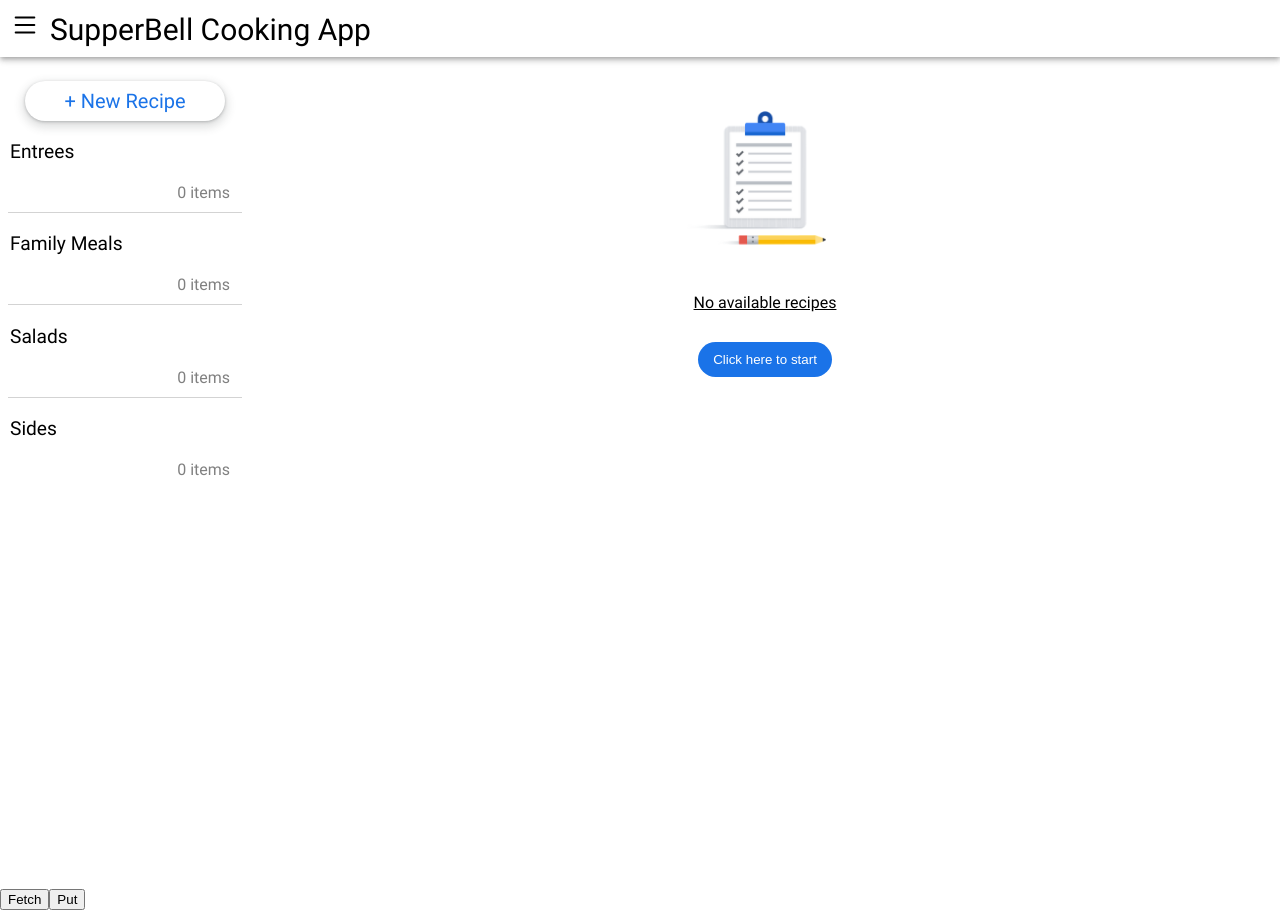
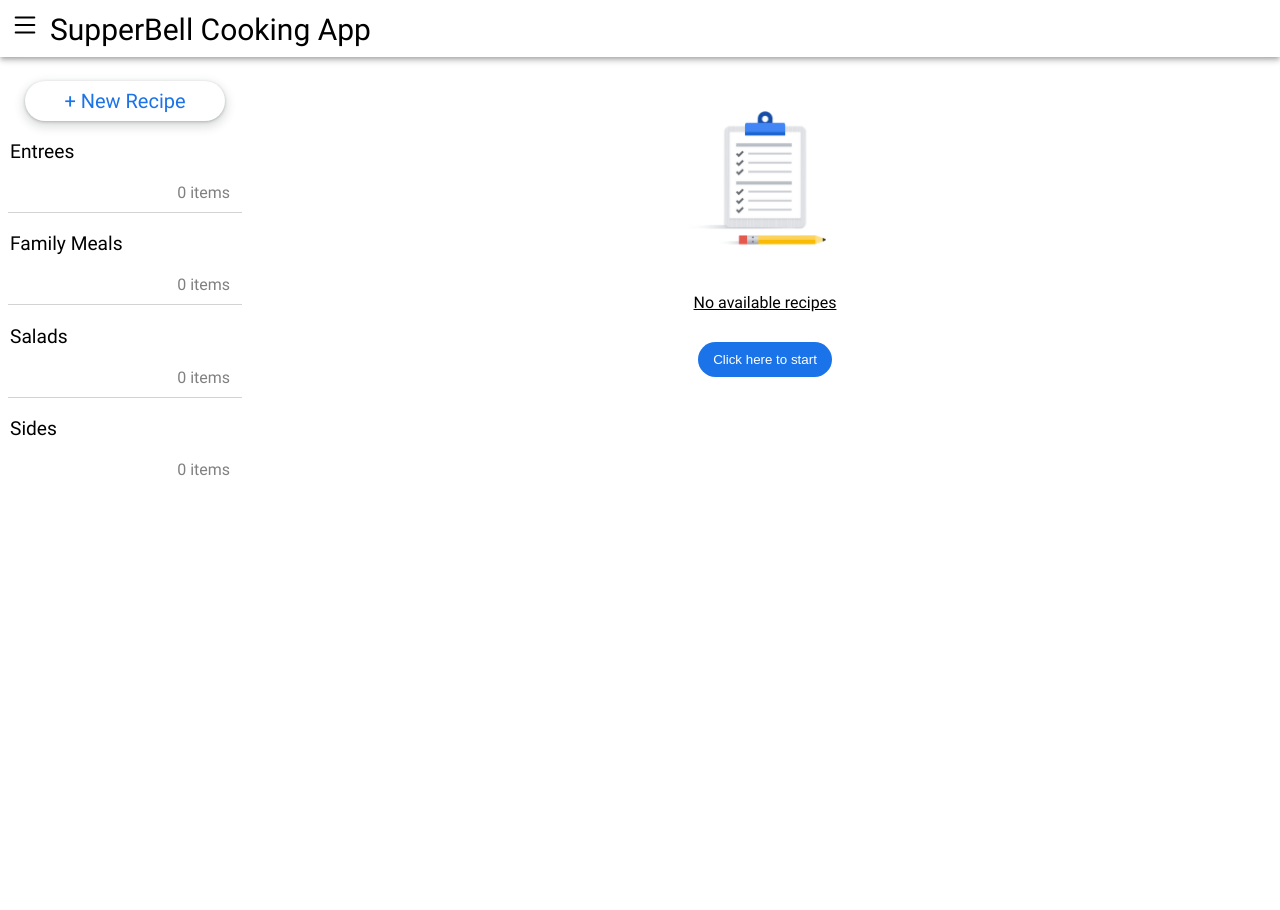
Before and after one commit to johndoomy/supperbell-cooking-app, a React (Create React App) app: page / in a window 1280 px wide. After the commit the page ends 889 px from the top, so only its background shows below. Built offline with nearby package versions, Linux system fonts and the light colour scheme.

Commit message:
post bootstrap updates

```diff
--- a/src/App.js
+++ b/src/App.js
@@ -2,8 +2,6 @@ import { useState, useEffect } from "react"
 import Header from "./components/Header"
 import Content from "./components/Content"
 import { Helmet } from "react-helmet"
-import { putData, fetchData } from "./AwsFunctions"
-import AWS from "aws-sdk"
 
 function App() {
 
@@ -17,71 +15,6 @@ function App() {
       this.unit = unit
       this.directions = directions
     }
-  }
-
-  // console.log(AWS.config)
-
-
-  const fetchDataFromDynamoDb = async () => {
-    const dd = new AWS.DynamoDB()
-    console.log(dd)
-    const result = await fetchData('recipesList')
-    console.log(result)
-    return result
-  }
-
-  const addDataToDynamoDB = async () => {
-    const newRecipes = [
-      {
-            name: "Caesar Salad",
-            key: 1254878754512,
-            ingredients: [{key: 111111111, name: "Romaine", amount: 8, unit: "fl oz"}, {key: 111111112121211, name: "Caesar Dressing", amount: 8, unit: "fl oz"}, {key: 111118787871111, name: "Croutons", amount: 8, unit: "fl oz"}, {key: 11111111999991, name: "Parmesan Cheese", amount: 8, unit: "fl oz"}],
-            type: "salad",
-            amount: 1,
-            unit: "each",
-            directions: "N/A"
-          },
-          {
-            name: "Chicken Parm",
-            key: 132654987956321,
-            ingredients: [{key: 22222, name: "Chicken Parmesan", amount: 8, unit: "fl oz"}, {key: 22223, name: "Marinara", amount: 8, unit: "fl oz"}, {key: 2228, name: "Spaghetti", amount: 8, unit: "fl oz"}, {key: 2298898922, name: "Parmesan Cheese", amount: 8, unit: "fl oz"}, {key: 2287878787878722, name: "Parsley", amount: 8, unit: "fl oz"}],
-            type: "entree",
-            amount: 1,
-            unit: "each",
-            directions: "N/A"
-          },
-          {
-            name: "Chicken Parm Family Meal",
-            key: 6006,
-            ingredients: [{
-              name: "Chicken Parm",
-              key: 8787845454,
-              ingredients: [{key: 333333333, name: "Chicken Parmesan", amount: 8, unit: "fl oz"}, {key: 3333878733333, name: "Marinara", amount: 8, unit: "fl oz"}, {key: 3333333399993, name: "Spaghetti", amount: 8, unit: "fl oz"}, {key: 3333833333, name: "Parmesan Cheese", amount: 8, unit: "fl oz"}, {key: 333388888777413, name: "Parsley", amount: 8, unit: "fl oz"}],
-              type: "entree",
-              amount: 2,
-              unit: "each",
-              directions: "N/A"
-            },
-            {
-              name: "Caesar Salad",
-              key: 8888888,
-              ingredients: [{key: 4444, name: "Romaine", amount: 8, unit: "fl oz"}, {key: 44424, name: "Caesar Dressing", amount: 8, unit: "fl oz"}, {key: 448844, name: "Croutons", amount: 8, unit: "fl oz"}, {key: 449898944, name: "Parmesan Cheese", amount: 8, unit: "fl oz"}],
-              type: "salad",
-              amount: 1,
-              unit: "each",
-              directions: "N/A"
-            }],
-            type: "family meal",
-            amount: 1,
-            unit: "each",
-            directions: "N/A"
-          }
-    ]
-
-
-    // Call the putData function and return the result
-    const result = await putData("recipesList", newRecipes)
-    return result
   }
 
 
@@ -177,10 +110,10 @@ function App() {
               let newRecipeIngredients = recipeIngredient.ingredients.filter(ingredient => ingredient.key !== ingredientKey)
               recipeIngredient.ingredients = newRecipeIngredients
               return recipeIngredient
-            } else {return recipeIngredient}
+            } else { return recipeIngredient }
           })
           return recipe
-        } else {return recipe}
+        } else { return recipe }
       })
       setRecipes(newRecipes)
       save(newRecipes)
@@ -190,7 +123,7 @@ function App() {
           let newRecipeIngredients = recipe.ingredients.filter(ingredient => ingredient.key !== ingredientKey)
           recipe.ingredients = newRecipeIngredients
           return recipe
-        } else {return recipe}
+        } else { return recipe }
       })
       setRecipes(newRecipes)
       save(newRecipes)
@@ -219,7 +152,7 @@ function App() {
         if (recipe.key === recipeKey) {
           recipe.ingredients.push(ingredientObj)
           return recipe
-        } else {return recipe}
+        } else { return recipe }
       })
       setRecipes(newRecipes)
       save(newRecipes)
@@ -247,7 +180,7 @@ function App() {
     } else {
       let newRecipes = recipes.map(recipe => {
         if (recipe.key === recipeKey) {
-          recipe.ingredients[ingredientObj.subIndex].ingredients =ingredientObj.ingredients
+          recipe.ingredients[ingredientObj.subIndex].ingredients = ingredientObj.ingredients
           recipe.ingredients[ingredientObj.subIndex].hasSubRecipe = true
           recipe.ingredients[ingredientObj.subIndex].directions = ingredientObj.directions
           recipe.ingredients[ingredientObj.subIndex].yieldNumber = ingredientObj.yieldNumber
@@ -271,13 +204,13 @@ function App() {
     if (recipeInputs.type === "family meal") {
       console.log("family meal")
       const compKey1 = key + 1
-      const ingredient1 = {name: recipeInputs.component1Name, key: compKey1, type: "component", ingredients: [], amount: recipeInputs.amount1, unit: "each"}
+      const ingredient1 = { name: recipeInputs.component1Name, key: compKey1, type: "component", ingredients: [], amount: recipeInputs.amount1, unit: "each" }
       const compKey2 = key + 2
-      const ingredient2 = {name: recipeInputs.component2Name, key: compKey2, type: "component", ingredients: [], amount: recipeInputs.amount2, unit: "each"}
+      const ingredient2 = { name: recipeInputs.component2Name, key: compKey2, type: "component", ingredients: [], amount: recipeInputs.amount2, unit: "each" }
       ingredients.push(ingredient1, ingredient2)
       if (recipeInputs.amount3 === 1) {
         const compKey3 = key + 3
-        const ingredient3 = {name: recipeInputs.component3Name, key: compKey3, type: "component", ingredients: [], amount: recipeInputs.amount3, unit: "each"}
+        const ingredient3 = { name: recipeInputs.component3Name, key: compKey3, type: "component", ingredients: [], amount: recipeInputs.amount3, unit: "each" }
         ingredients.push(ingredient3)
       }
     }
@@ -305,7 +238,8 @@ function App() {
           return recipe
         } else {
           return recipe
-      }})
+        }
+      })
       setRecipes(newRecipes)
       save(newRecipes)
     }
@@ -319,18 +253,16 @@ function App() {
 
   const toggleNav = () => {
     setIsExpanded(!isExpanded)
-    Array.from(document.getElementsByClassName("ingredient")).forEach(element => {element.classList.toggle("darken")})
+    Array.from(document.getElementsByClassName("ingredient")).forEach(element => { element.classList.toggle("darken") })
   }
 
   return (
     <div className="App">
       <Helmet>
-      <meta name="viewport" content="width=device-width, initial-scale=1.0, maximum-scale=1.0, user-scalable=no" />
+        <meta name="viewport" content="width=device-width, initial-scale=1.0, maximum-scale=1.0, user-scalable=no" />
       </Helmet>
       <Header toggleNav={toggleNav} />
       <Content isExpanded={isExpanded} deleteIngredient={deleteIngredient} setMultiplier={setMultiplier} updateRecipe={updateRecipe} addRecipe={addRecipe} deleteRecipe={deleteRecipe} selectRecipe={selectRecipe} selectedRecipe={selectedRecipe} toggleNav={toggleNav} recipes={recipes} />
-      <button onClick={() => fetchDataFromDynamoDb()}> Fetch </button>
-      <button onClick={() => addDataToDynamoDB()}> Put </button>
     </div>
   )
 }
--- a/src/index.css
+++ b/src/index.css
@@ -2,6 +2,7 @@
   font-family: "Roboto";
   src: url("./font/Roboto-Regular.ttf");
 }
+
 @font-face {
   font-family: "Roboto-Thin";
   src: url("./font/Roboto-Thin.ttf");
@@ -43,7 +44,7 @@ header {
   width: 250px;
   position: absolute;
   z-index: 0;
-  top: 120;
+
   left: 0;
   /* background-color: transparent; */
   overflow-x: hidden;
@@ -75,7 +76,8 @@ header {
   box-shadow: 0 1px 3px 0 rgb(60 64 67 / 30%), 0 4px 8px 3px rgb(60 64 67 / 15%);
 }
 
-#recipesButton, .showRecipeModal {
+#recipesButton,
+.showRecipeModal {
   padding: 8px 8px 8px 16px;
   text-decoration: none;
   font-size: 20px;
@@ -100,7 +102,8 @@ header {
   box-shadow: 0 1px 3px 0 rgb(60 64 67 / 30%), 0 4px 8px 3px rgb(60 64 67 / 15%);
 }
 
-.showRecipeModal:hover, #saveButton:hover {
+.showRecipeModal:hover,
+#saveButton:hover {
   background-color: #1a73e8;
   color: #000;
   cursor: pointer;
@@ -227,16 +230,24 @@ ul.listOfIngredients {
 
 .modal {
   display: none;
-  position: fixed; /* Stay in place */
-  z-index: 2; /* Sit on top */
-  padding-top: 100px; /* Location of the box */
+  position: fixed;
+  /* Stay in place */
+  z-index: 2;
+  /* Sit on top */
+  padding-top: 100px;
+  /* Location of the box */
   left: 0;
   top: 0;
-  width: 100%; /* Full width */
-  height: 100%; /* Full height */
-  overflow: auto; /* Enable scroll if needed */
-  background-color: rgb(0,0,0); /* Fallback color */
-  background-color: rgba(0,0,0,0.4); /* Black w/ opacity */
+  width: 100%;
+  /* Full width */
+  height: 100%;
+  /* Full height */
+  overflow: auto;
+  /* Enable scroll if needed */
+  background-color: rgb(0, 0, 0);
+  /* Fallback color */
+  background-color: rgba(0, 0, 0, 0.4);
+  /* Black w/ opacity */
 }
 
 .modal-content {
@@ -265,6 +276,7 @@ ul.listOfIngredients {
   padding-right: 20px;
   color: #000;
 }
+
 .createText {
   font-family: "Roboto";
   float: right;
@@ -273,7 +285,8 @@ ul.listOfIngredients {
   font-weight: 100;
 }
 
-#createRecipeButton, #cancelRecipeButton {
+#createRecipeButton,
+#cancelRecipeButton {
   border: none;
   background-color: transparent;
   font-size: 16px;
@@ -284,7 +297,8 @@ ul.listOfIngredients {
   margin-bottom: 10px;
 }
 
-.createText:hover, .cancelText:hover {
+.createText:hover,
+.cancelText:hover {
   cursor: pointer;
   color: #1a73e8;
 }
@@ -296,10 +310,11 @@ ul.listOfIngredients {
   font-weight: bold;
 }
 
-.close:hover, .close:focus {
-color: #000;
-text-decoration: none;
-cursor: pointer;
+.close:hover,
+.close:focus {
+  color: #000;
+  text-decoration: none;
+  cursor: pointer;
 }
 
 .inputBoxBackground {
@@ -331,12 +346,15 @@ cursor: pointer;
   font-size: 16px;
 }
 
-#typeContainer, .familyMealComponents {
+#typeContainer,
+.familyMealComponents {
   padding: 5px;
   padding-top: 15px;
 }
 
-#typeInput, .recipeComponentInputText, .selectContainer {
+#typeInput,
+.recipeComponentInputText,
+.selectContainer {
   font-size: 16px;
   border-style: hidden;
   border: none;
@@ -360,7 +378,9 @@ cursor: pointer;
   padding: 6px;
 }
 
-.kebab:hover, .kebab:focus, .showingDropdown {
+.kebab:hover,
+.kebab:focus,
+.showingDropdown {
   border-radius: 50%;
   background-color: lightgray;
 }
@@ -371,7 +391,7 @@ cursor: pointer;
   background-color: white;
   min-width: 160px;
   overflow: auto;
-  box-shadow: 0px 8px 16px 0px rgba(0,0,0,0.2);
+  box-shadow: 0px 8px 16px 0px rgba(0, 0, 0, 0.2);
   right: 0;
   z-index: 1;
   border-radius: 3px;
@@ -402,7 +422,8 @@ cursor: pointer;
   display: flex;
 }
 
-.ingredientChevronUp, .ingredientChevronDown {
+.ingredientChevronUp,
+.ingredientChevronDown {
   font-size: 18px;
   float: right;
 }
@@ -437,7 +458,9 @@ cursor: pointer;
   background-color: rgb(168, 0, 0);
 }
 
-.ingredientInputText, .amountInputText, .unitInput {
+.ingredientInputText,
+.amountInputText,
+.unitInput {
   border-style: solid;
   border: thin solid gray;
   border-top-style: hidden;
@@ -534,7 +557,7 @@ cursor: pointer;
     z-index: 0;
     padding-top: 15px;
     transition: .2s;
-    width: calc(100vw - 30%);
+    width: calc(100vw - 40%);
   }
 
   #main {
@@ -544,12 +567,14 @@ cursor: pointer;
 
   #main.move {
     margin-left: 0px;
-    background-color: rgb(0,0,0); /* Fallback color */
-    background-color: rgba(0,0,0,0.4); /* Black w/ opacity */
+    background-color: rgb(0, 0, 0);
+    /* Fallback color */
+    background-color: rgba(0, 0, 0, 0.4);
+    /* Black w/ opacity */
   }
 
   .ingredient.darken {
-    border-bottom: thin solid rgba(0,0,0,0.4);
+    border-bottom: thin solid rgba(0, 0, 0, 0.4);
   }
 
   .formContainer {
@@ -580,7 +605,9 @@ cursor: pointer;
     height: 340px;
   }
 
-  .ingredientInputText, .amountInputText, .unitInput {
+  .ingredientInputText,
+  .amountInputText,
+  .unitInput {
     font-size: 16px;
     border-radius: 0%;
   }
@@ -590,7 +617,8 @@ cursor: pointer;
     -webkit-appearance: auto;
   }
 
-  #noRecipesText, .startButton {
+  #noRecipesText,
+  .startButton {
     font-size: 16px;
   }
 
```
